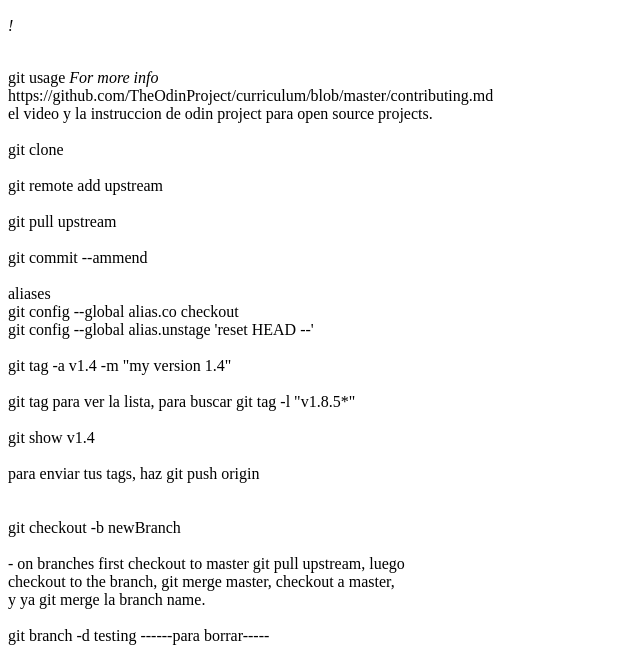
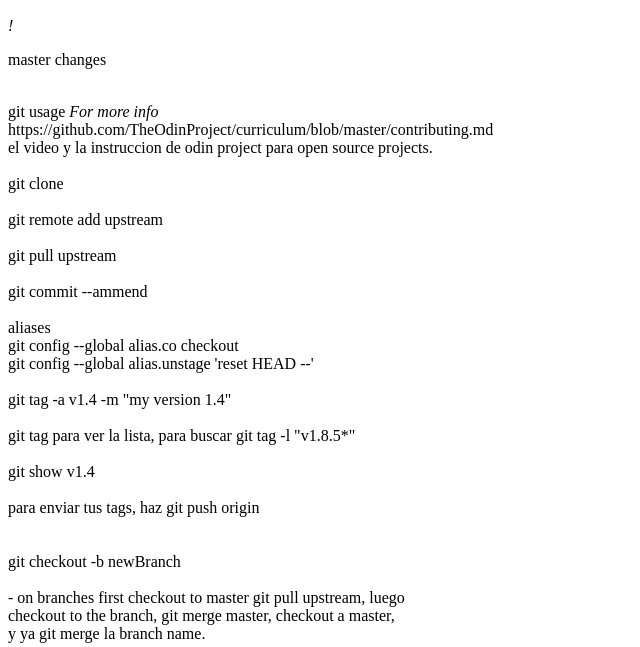
Before and after one commit to AlanContrerasM/git_practice, a plain HTML site: page index.html in a window 1280 px wide. Shown: the part 157-804 px from the top of the page, without its empty margins (0-640 px from the left). Drawn offline with Linux system fonts and the light colour scheme.

Commit message:
master branch changes

```diff
--- a/index.html
+++ b/index.html
@@ -17,6 +17,7 @@
             <h2>And a refresher</h2><em>!</em>
         </header>
         <main>
+            <p>master changes</p>
             <p>
                 <br>git usage
                 <em>For more info</em>
```
